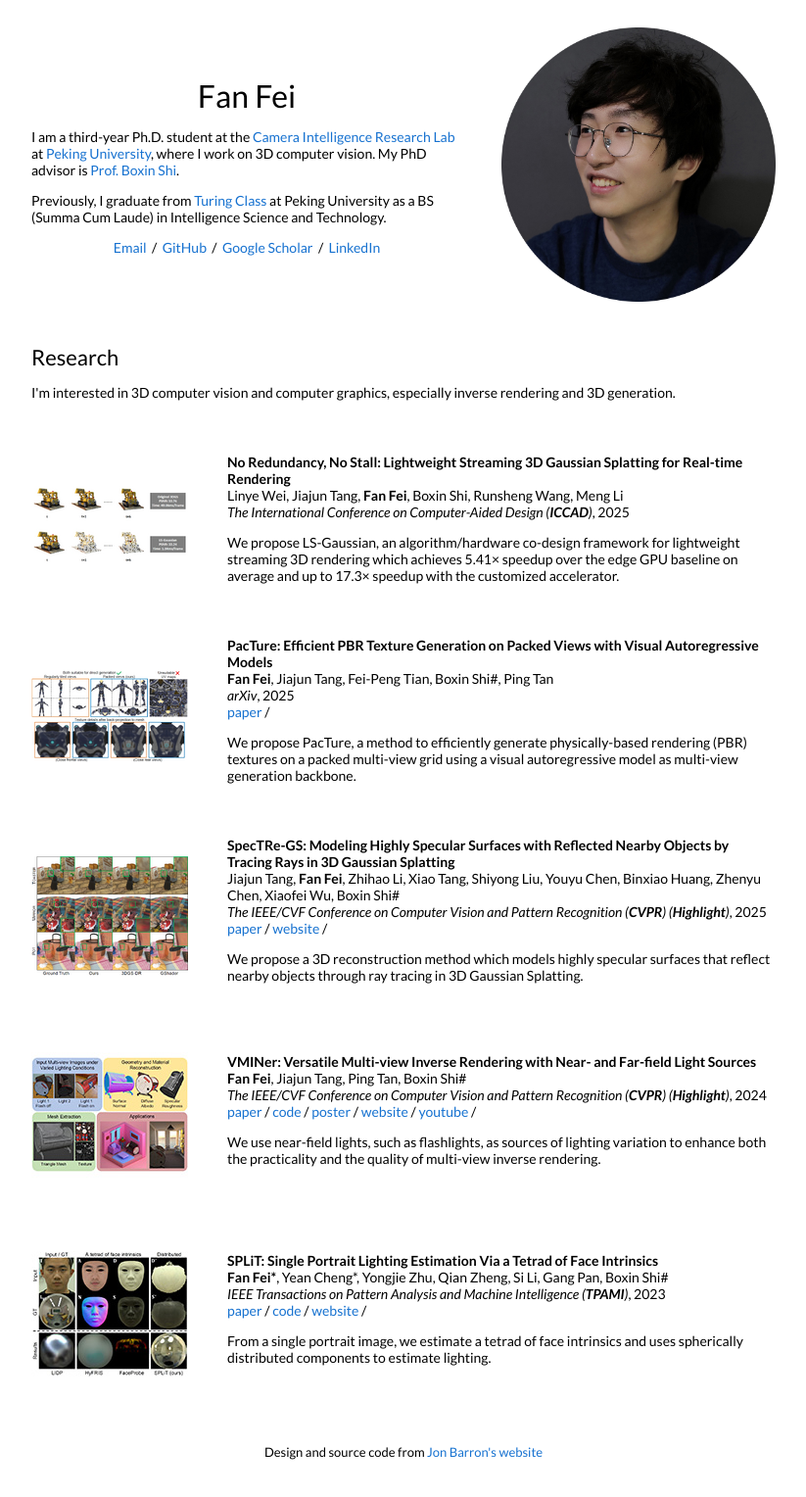
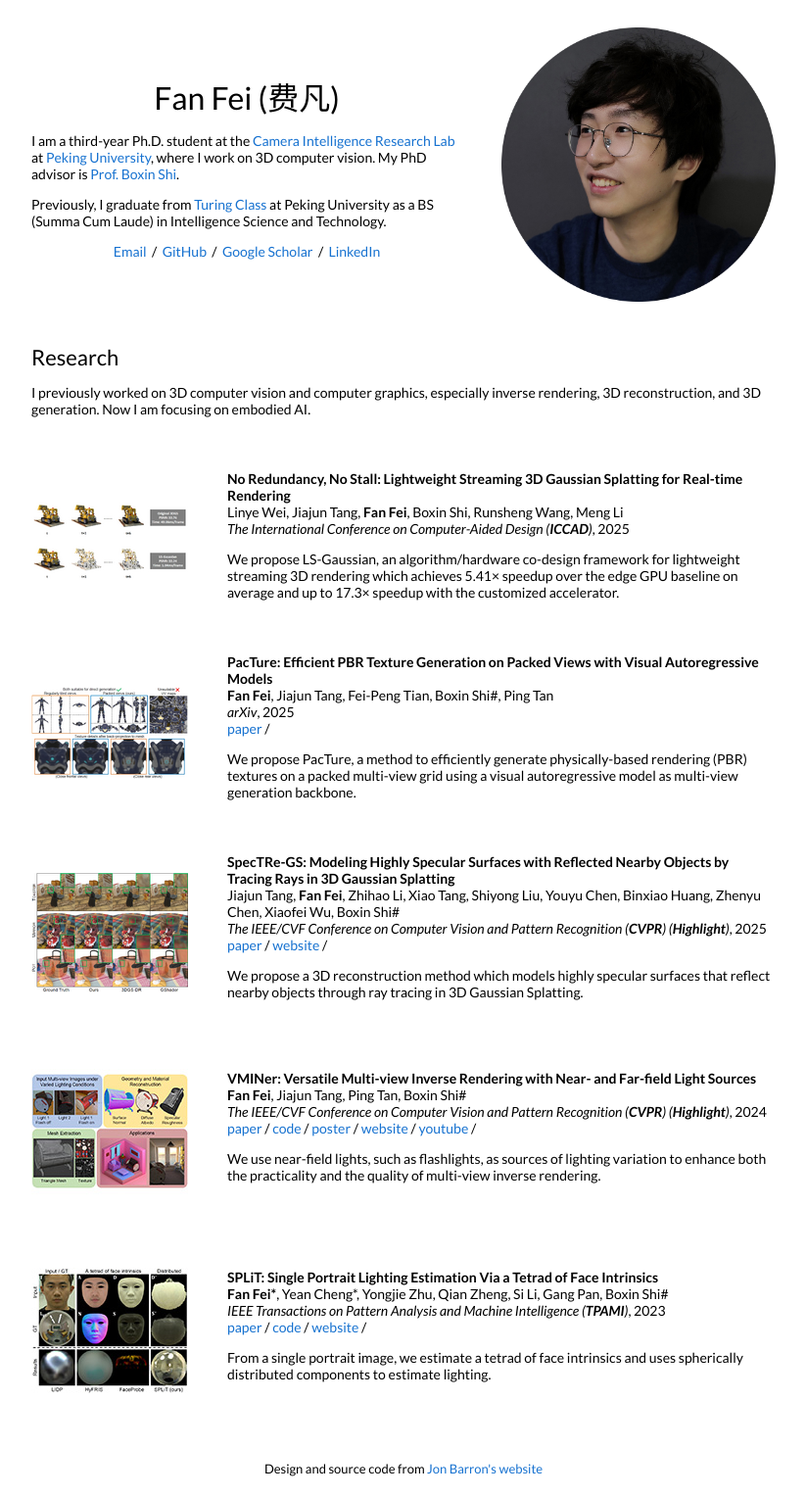
Before and after one commit to costrice/costrice.github.io, a Jekyll site: the page built from _posts/2025-07-01-ls_gaussian.markdown, in a window 1280 px wide. Shown: the whole page at 98% size, without its empty margins (228-1051 px from the left). Built offline with Jekyll 4.4.1, drawn with Linux system fonts in a browser that asks for light colours.

Commit message:
Add Chinese name and update research interest.

```diff
--- a/_layouts/default.html
+++ b/_layouts/default.html
@@ -39,7 +39,7 @@
                 <tr style="padding:0px">
                     <td style="padding:2.5%;width:60%;vertical-align:middle">
                         <h1>
-                            Fan Fei
+                            Fan Fei (费凡)
                         </h1>
                         <p>
                             I am a third-year Ph.D. student at the
@@ -79,7 +79,8 @@
                     <td style="padding:2.5%;width:100%;vertical-align:middle">
                         <h2>Research</h2>
                         <p>
-                            I'm interested in 3D computer vision and computer graphics, especially inverse rendering and 3D generation.
+                            I previously worked on 3D computer vision and computer graphics, especially inverse rendering, 3D reconstruction, and 3D generation.
+                            Now I am focusing on embodied AI.
                         </p>
                     </td>
                 </tr>
```
